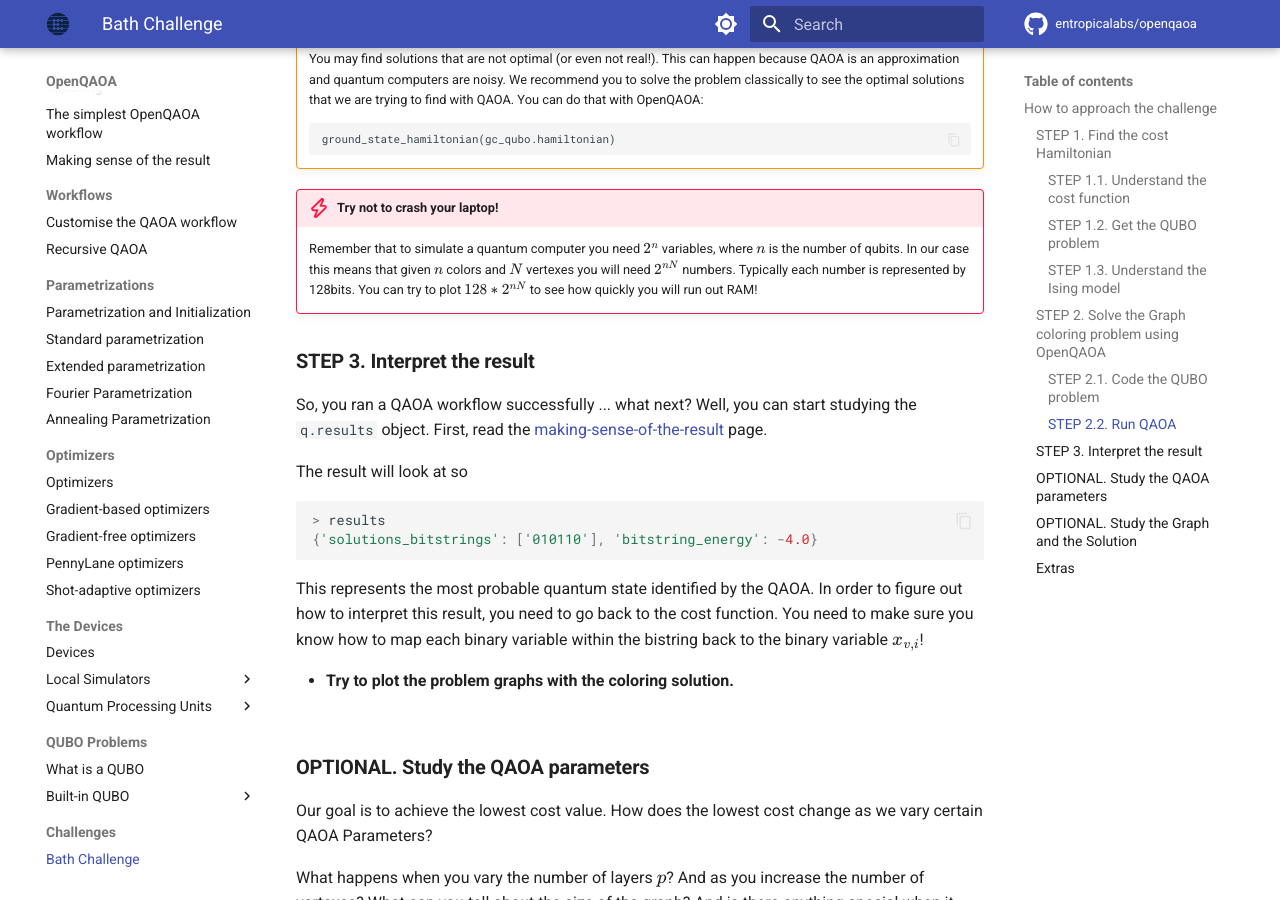
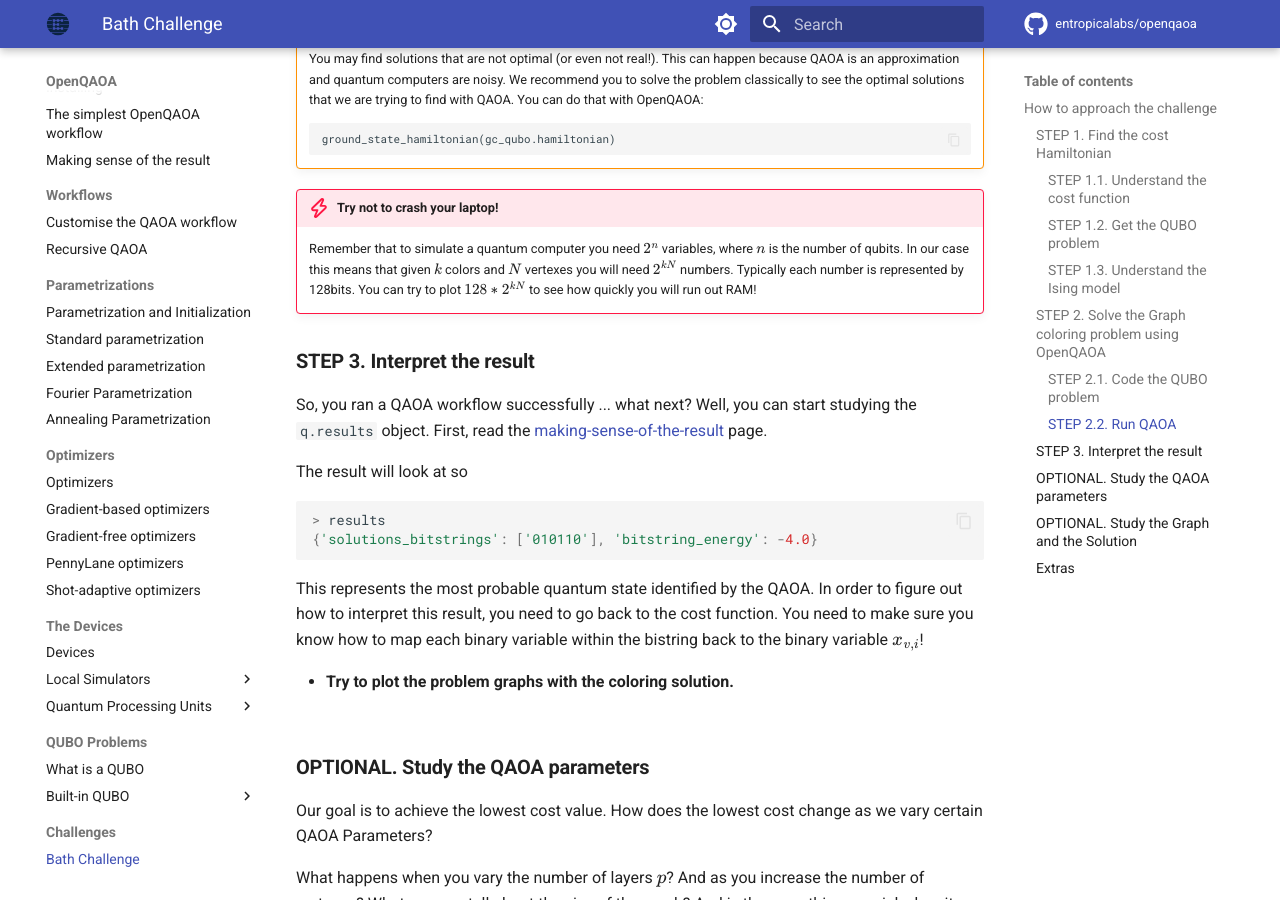
Before and after one commit to entropicalabs/openqaoa-website, an MkDocs documentation site: the page built from docs/hackatons/bath-challenge.md, in a window 1280 px wide and 900 px high, scrolled down 5956 px. Built offline with MkDocs 1.6.1 and Material for MkDocs 9.7.7, drawn with Linux system fonts in a browser that asks for light colours; comment, search, counter and statistics services are not loaded.

Commit message:
challenge updated

```diff
--- a/docs/hackatons/bath-challenge.md
+++ b/docs/hackatons/bath-challenge.md
@@ -194,7 +194,7 @@ You can try to color other more complicated graphs, some examples could be:
 
 
 !!! danger "Try not to crash your laptop!"
-    Remember that to simulate a quantum computer you need $2^{n}$ variables, where $n$ is the number of qubits. In our case this means that given $n$ colors and $N$ vertexes you will need $2^{nN}$ numbers. Typically each number is represented by 128bits. You can try to plot $128 * 2^{nN}$ to see how quickly you will run out RAM!
+    Remember that to simulate a quantum computer you need $2^{n}$ variables, where $n$ is the number of qubits. In our case this means that given $k$ colors and $N$ vertexes you will need $2^{kN}$ numbers. Typically each number is represented by 128bits. You can try to plot $128 * 2^{kN}$ to see how quickly you will run out RAM!
 
 ### **STEP 3. Interpret the result**
 
```
